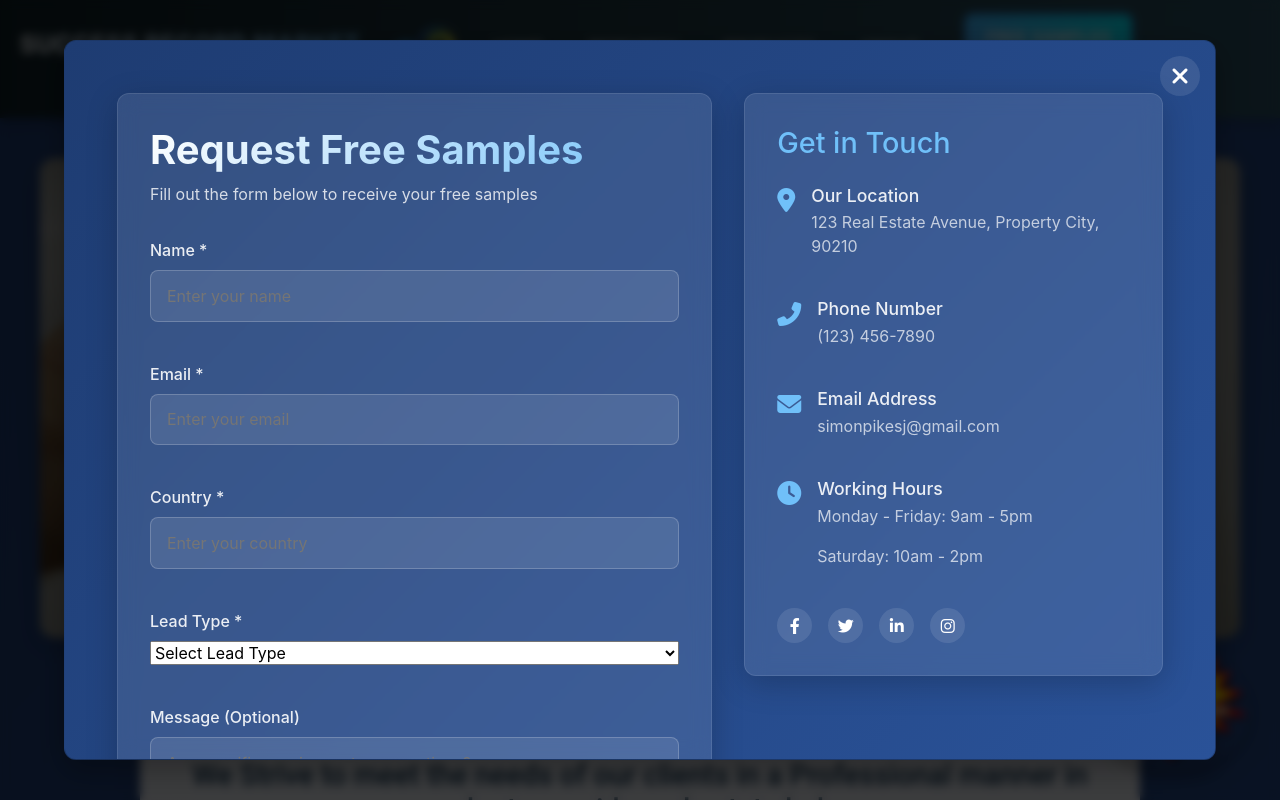
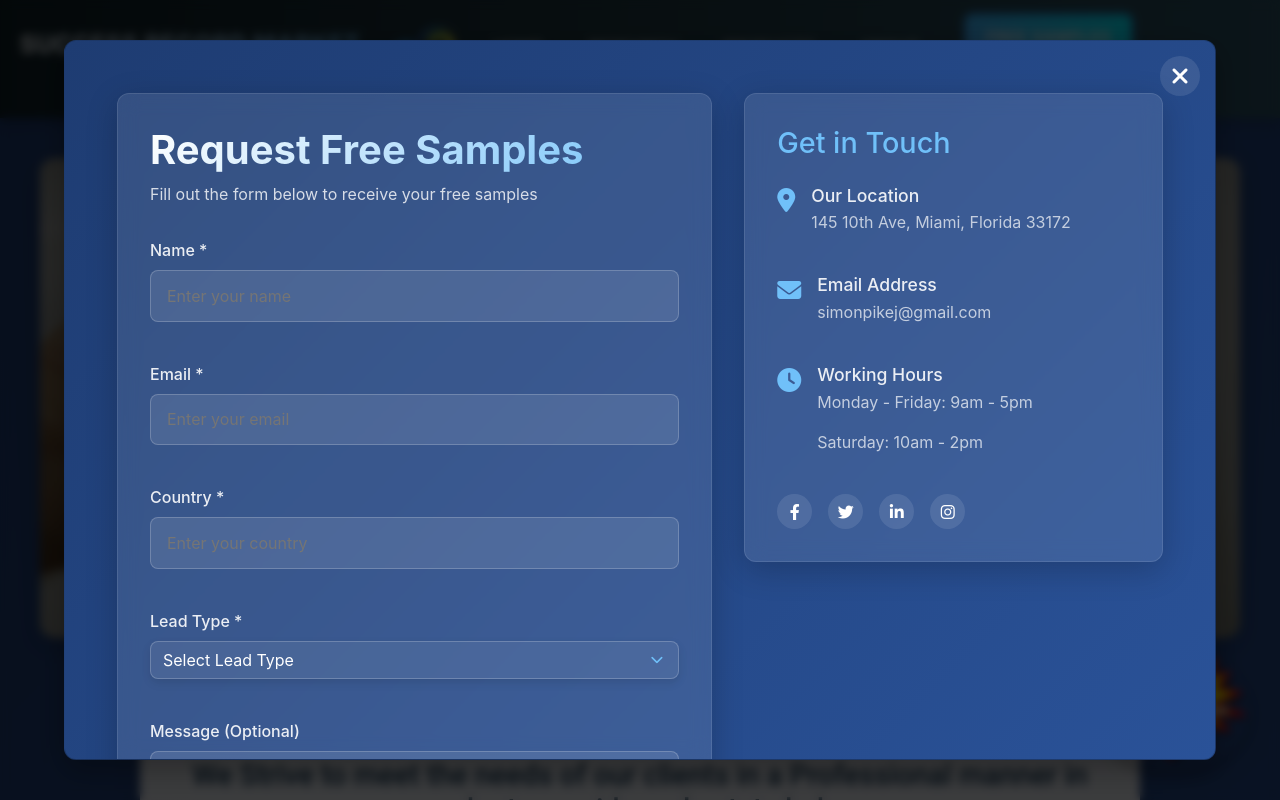
Before and after one commit to ajayraju1/successrecordmarket, a React (Create React App) app: page / in a window 1280 px wide. Both pictures are taken after a click on the button "FREE SAMPLES". Shown: the top 800 px of the page. Built offline with nearby package versions, Linux system fonts and the light colour scheme.

Commit message:
changed Details

```diff
--- a/src/Components/ContactUs/index.css
+++ b/src/Components/ContactUs/index.css
@@ -251,3 +251,54 @@
 .success-message p {
   color: rgba(255, 255, 255, 0.9);
 }
+
+/* Custom Select Styling */
+.custom-select-container {
+  position: relative;
+  width: 100%;
+}
+
+.custom-select {
+  appearance: none;
+  -webkit-appearance: none;
+  width: 100%;
+  font-size: 1rem;
+  border: 1px solid rgba(255, 255, 255, 0.2);
+  border-radius: 8px;
+  background: rgba(255, 255, 255, 0.08);
+  color: white;
+  cursor: pointer;
+  transition: all 0.3s ease;
+  box-shadow: 0 4px 10px rgba(0, 0, 0, 0.1);
+}
+
+.custom-select:focus {
+  outline: none;
+  border-color: #70c0f9;
+  box-shadow: 0 0 0 2px rgba(112, 192, 249, 0.3);
+}
+
+.custom-select:hover {
+  background: rgba(255, 255, 255, 0.12);
+}
+
+.select-arrow {
+  position: absolute;
+  right: 16px;
+  top: 50%;
+  transform: translateY(-50%);
+  pointer-events: none;
+  color: #70c0f9;
+  font-size: 0.8rem;
+  transition: transform 0.3s ease;
+}
+
+.custom-select:focus + .select-arrow {
+  transform: translateY(-50%) rotate(180deg);
+}
+
+.custom-select option {
+  background-color: #1e3c72;
+  color: white;
+  padding: 12px;
+}
--- a/src/Components/ContactUs/index.js
+++ b/src/Components/ContactUs/index.js
@@ -230,13 +230,14 @@ const ContactUs = ({ formType }) => {
 
               <div className="form-group">
                 <label htmlFor="lead_type">Lead Type *</label>
+                <div className="custom-select-container">
                   <select
                     id="lead_type"
                     name="lead_type"
                     value={formData.lead_type}
                     onChange={handleChange}
                     required
-                  className="lead-type-select"
+                    className="custom-select"
                   >
                     <option value="">Select Lead Type</option>
                     {leadTypes.map((type) => (
@@ -245,6 +246,10 @@ const ContactUs = ({ formType }) => {
                       </option>
                     ))}
                   </select>
+                  <div className="select-arrow">
+                    <i className="fas fa-chevron-down"></i>
+                  </div>
+                </div>
                 {errors.lead_type && (
                   <div className="error-message">{errors.lead_type}</div>
                 )}
@@ -306,23 +311,23 @@ const ContactUs = ({ formType }) => {
           <i className="fas fa-map-marker-alt"></i>
           <div>
             <h4>Our Location</h4>
-            <p>123 Real Estate Avenue, Property City, 90210</p>
+            <p>145 10th Ave, Miami, Florida 33172</p>
           </div>
         </div>
 
-        <div className="contact-info-item">
+        {/* <div className="contact-info-item">
           <i className="fas fa-phone-alt"></i>
           <div>
             <h4>Phone Number</h4>
             <p>(123) 456-7890</p>
           </div>
-        </div>
+        </div> */}
 
         <div className="contact-info-item">
           <i className="fas fa-envelope"></i>
           <div>
             <h4>Email Address</h4>
-            <p>simonpikesj@gmail.com</p>
+            <p>simonpikej@gmail.com</p>
           </div>
         </div>
 
@@ -337,7 +342,7 @@ const ContactUs = ({ formType }) => {
 
         <div className="social-links">
           <a
-            href="https://facebook.com/successrecordmarket"
+            href="https://www.facebook.com/profile.php?id=61559668961505"
             target="_blank"
             rel="noopener noreferrer"
             className="social-link"
@@ -361,7 +366,7 @@ const ContactUs = ({ formType }) => {
             <i className="fab fa-linkedin-in"></i>
           </a>
           <a
-            href="https://instagram.com/successrecordmarket"
+            href="https://www.instagram.com/simonpikej/?hl=en"
             target="_blank"
             rel="noopener noreferrer"
             className="social-link"
--- a/src/Components/Footer/index.js
+++ b/src/Components/Footer/index.js
@@ -92,26 +92,22 @@ const Footer = () => {
         >
           <h3>Contact Us</h3>
           <div className="contact-info">
-            <p>
+            {/* <p>
               <i className="fas fa-phone"></i>
               <span>+1 (555) 123-4567</span>
-            </p>
+            </p> */}
             <p>
               <i className="fas fa-envelope"></i>
-              <span>info@example.com</span>
+              <span>simonpikej@gmail.com</span>
             </p>
             <p>
               <i className="fas fa-map-marker-alt"></i>
-              <span>
-                123 Real Estate Ave, Suite 100
-                <br />
-                Business City, ST 12345
-              </span>
+              <span>145 10th Ave, Miami, Florida 33172</span>
             </p>
           </div>
           <div className="social-links">
             <a
-              href="https://facebook.com/successrecordmarket"
+              href="https://www.facebook.com/profile.php?id=61559668961505"
               target="_blank"
               rel="noopener noreferrer"
               className="social-link"
@@ -135,7 +131,7 @@ const Footer = () => {
               <i className="fab fa-linkedin-in"></i>
             </a>
             <a
-              href="https://instagram.com/successrecordmarket"
+              href="https://www.instagram.com/simonpikej/?hl=en"
               target="_blank"
               rel="noopener noreferrer"
               className="social-link"
--- a/src/Components/Header/index.js
+++ b/src/Components/Header/index.js
@@ -25,7 +25,7 @@ const Header = () => {
           className="navbar-brand m-0 text-center"
         >
           <h5 className="title">SUCCESS RECORD MARKET</h5>
-          <p className="title-mail">simonpikesj@gmail.com</p>
+          <p className="title-mail">simonpikej@gmail.com</p>
         </motion.div>
 
         <motion.div
```
Lines whose indentation alone changed are shown as unchanged.
